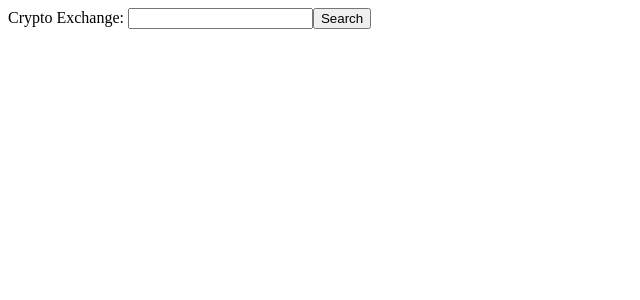
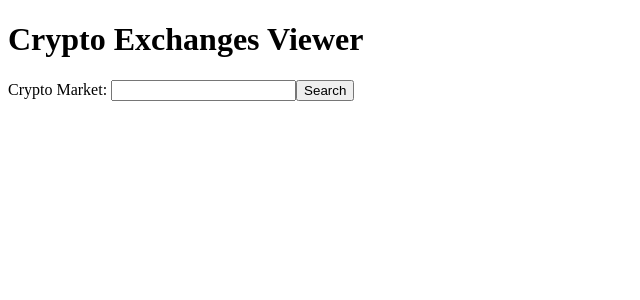
Before and after one commit to damienchoojl/cryptodataviewer, a React (Vite) app: page / in a window 1280 px wide. Shown: the top 300 px of the page, without its empty margins (0-640 px from the left). Built offline with nearby package versions, Linux system fonts and the light colour scheme.

Commit message:
Crypto Exchanges
1) edited HomePage.jsx input bar title from Crypto Exchange to Crypto Market

2) Added a main title on index.html

```diff
--- a/index.html
+++ b/index.html
@@ -1,5 +1,8 @@
 <!DOCTYPE html>
 <html lang="en">
+  <div class="container">
+    <h1>Crypto Exchanges Viewer</h1>
+  </div>
   <head>
     <meta charset="UTF-8" />
     <link rel="icon" type="image/svg+xml" href="/vite.svg" />
--- a/src/Components/HomePage.jsx
+++ b/src/Components/HomePage.jsx
@@ -27,7 +27,7 @@ export default function HomePage() {
 
   return (
     <>
-      Crypto Exchange:{" "}
+      Crypto Market:{" "}
       <input
         type="text"
         value={cryptoInput}
```
